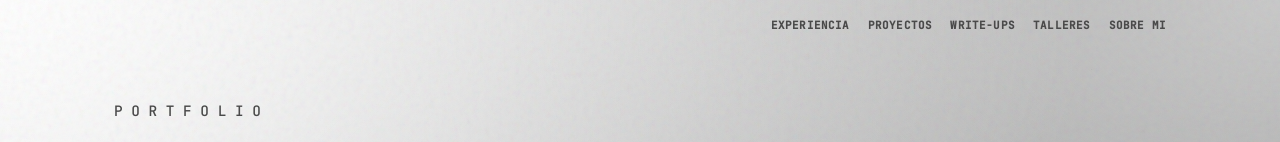
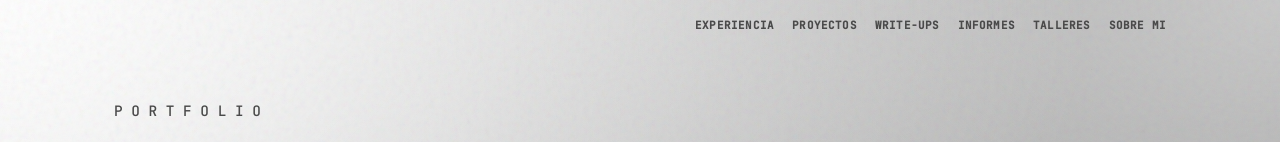
Before and after one commit to asier-toraya/portfolio, a React (Vite) app: page / in a window 1280 px wide. Shown: the top 142 px of the page. Built offline with nearby package versions, Linux system fonts and the light colour scheme.

Commit message:
Add reports link to home navbar

```diff
--- a/src/pages/HomePage.jsx
+++ b/src/pages/HomePage.jsx
@@ -151,6 +151,7 @@ function HomePage() {
           <a href="#experiencia"><DominoText text="Experiencia" /></a>
           <a href="#proyectos"><DominoText text="Proyectos" /></a>
           <Link to="/writeups"><DominoText text="Write-ups" /></Link>
+          <Link to="/reports"><DominoText text="Informes" /></Link>
           <a href="#talleres"><DominoText text="Talleres" /></a>
           <a href="#sobre-mi"><DominoText text="Sobre mi" /></a>
         </nav>
```
